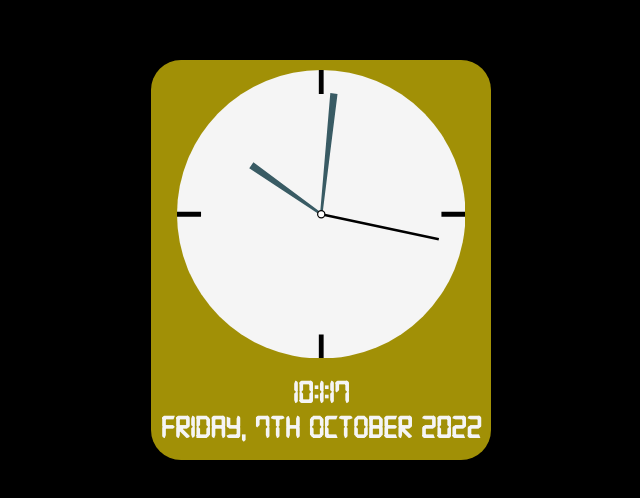
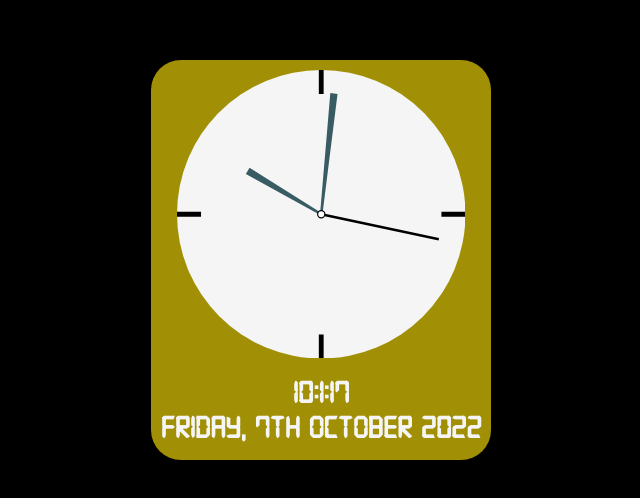
Before and after one commit to Lazer430/JavaScript_SVG_Clock, a plain HTML site: page index.html in a window 1280 px wide. Shown: the part 140-638 px from the top of the page, 319-959 px from the left. Drawn offline with Linux system fonts and the light colour scheme.

Commit message:
Update index.html

```diff
--- a/index.html
+++ b/index.html
@@ -82,7 +82,7 @@
         let mtime = today.getMinutes();
         let stime = today.getSeconds();
 
-        let hours = (((htime % 12) + htime / 60) / 12) * 360;
+        let hours = (((htime % 12) + mtime / 60) / 12) * 360;
         let min = (mtime / 60) * 360;
         let sec = (stime / 60) * 360;
 
```
